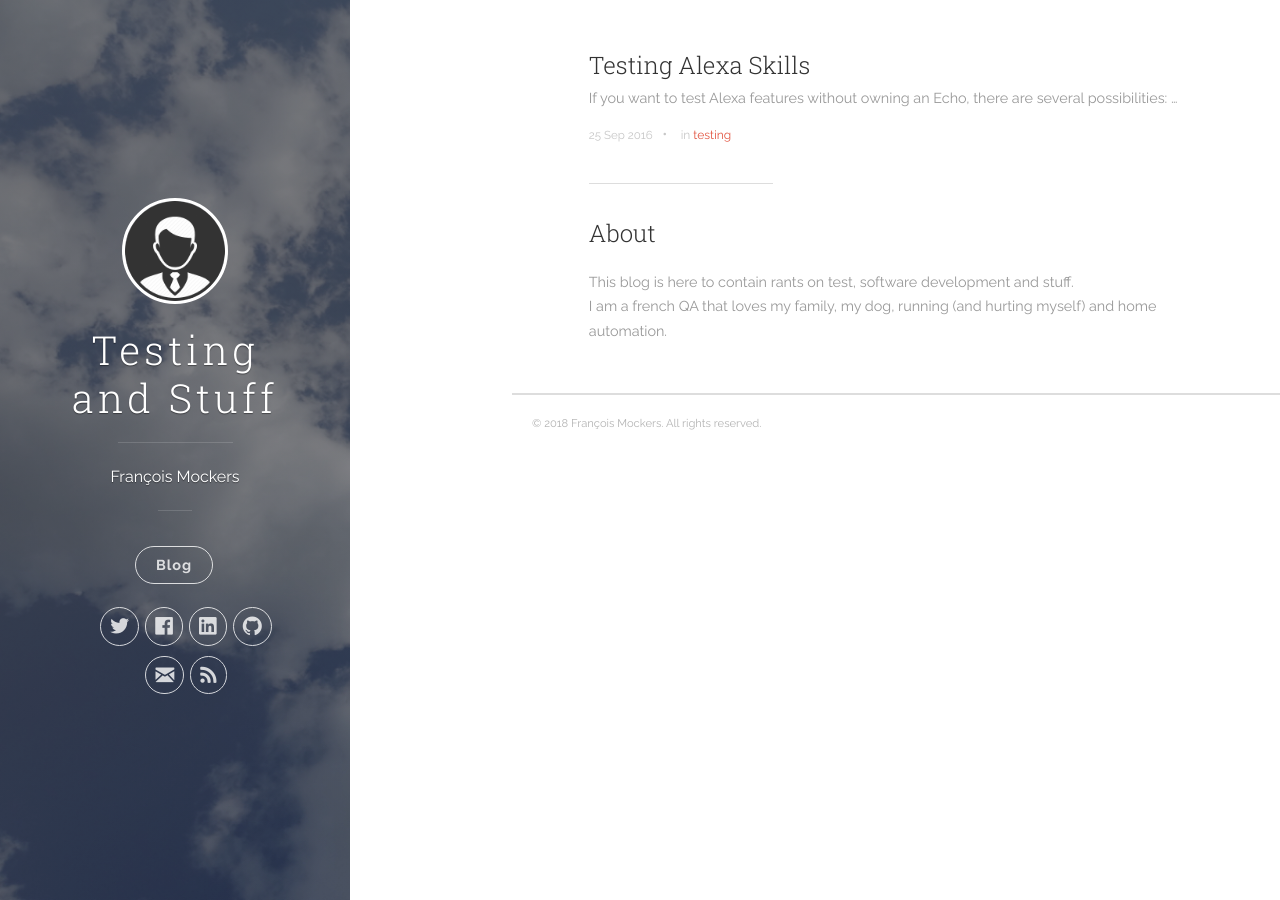
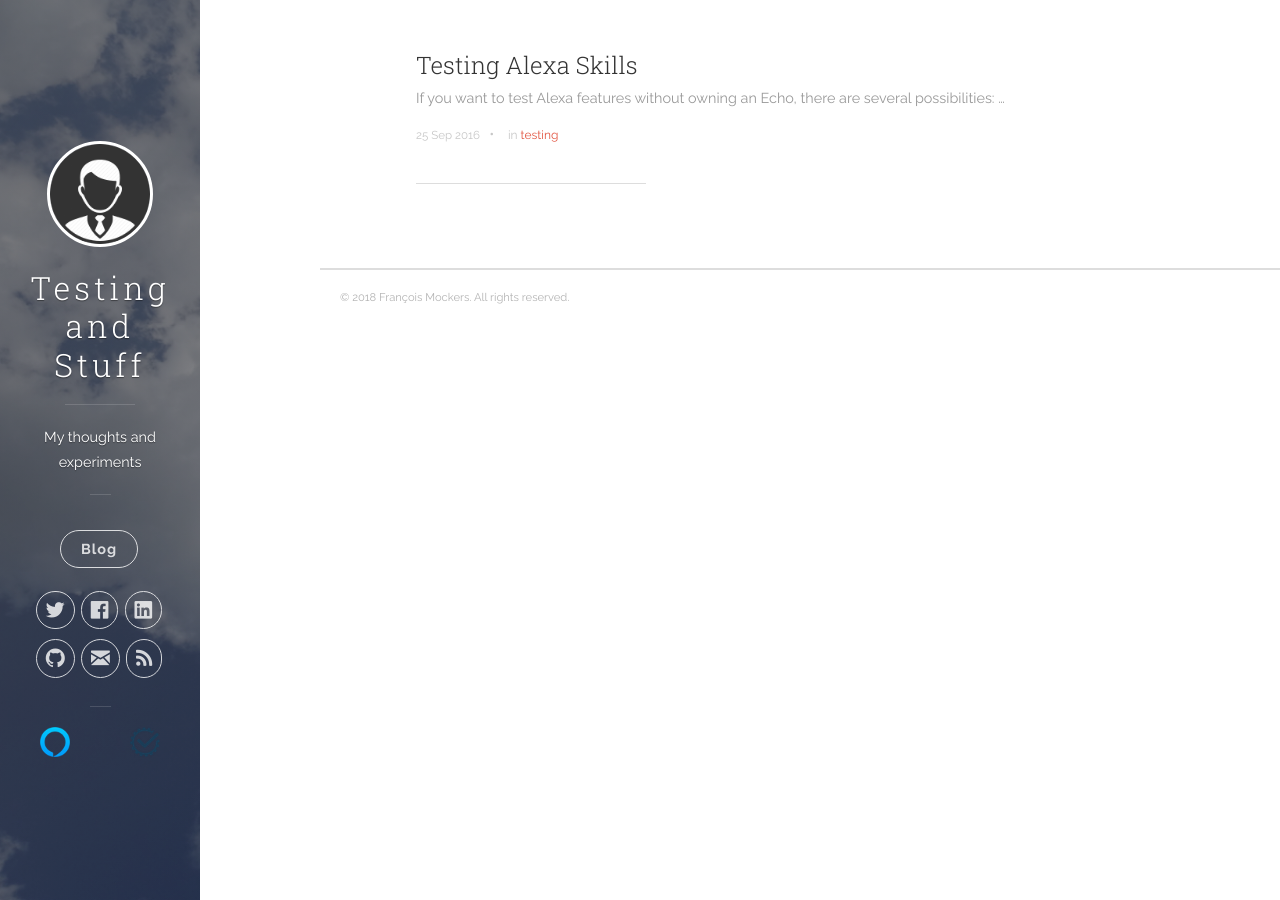
Before and after one commit to mockersf/mockersf.github.io, a Jekyll site: the page built from index.html, in a window 1280 px wide. Built offline with Jekyll 4.4.1, drawn with Linux system fonts in a browser that asks for light colours; nearby versions of some CDN libraries; the list of posts is cut into pages by our own code.

Commit message:
update style and version

```diff
--- a/Gemfile
+++ b/Gemfile
@@ -1,2 +1,3 @@
 source 'https://rubygems.org'
 gem 'github-pages'
+gem 'jekyll-paginate'
--- a/_config.yml
+++ b/_config.yml
@@ -1,6 +1,6 @@
 # Site settings
 title: Testing and Stuff
-description: 'François Mockers'
+description: 'My thoughts and experiments'
 url: 'http://mockersf.github.io/'
 baseurl: '/'
 google_analytics: 'UA-84705806-1'
@@ -35,5 +35,5 @@
   # do not replace newlines by <br>s
   hard_wrap: false
 
-gems: ['jekyll-paginate']
+plugins: ['jekyll-paginate']
 exclude: ['README.md', 'Gemfile', 'Gemfile.lock']
--- a/_includes/header.html
+++ b/_includes/header.html
@@ -92,6 +92,18 @@
 
         </div>
 
+        <hr class="panel-cover__divider panel-cover__divider--secondary">
+
+        <div class="panel-cover__description">
+          <div style="display: flex; flex-direction: row-reverse; flex-wrap: wrap-reverse; justify-content: space-between">
+            {% for tagitem in site.tags %}
+              <div id="{{ tagitem[0] }}" style="padding: 1; order: {{ site.posts | where_exp:"item","item.tags contains tagitem[0]" | size }};">
+                <img src="{{ "images/tags/" | append: tagitem[0] | append: ".png" | prepend: site.baseurl}}" style="width: 30px; height: 30px;" />
+              </div>
+            {% endfor %}
+          </div>
+        </div>
+
       </div>
 
     </div>
--- a/css/uno.css
+++ b/css/uno.css
@@ -1098,9 +1098,9 @@
 
 .content-wrapper {
 	z-index: 800;
-	width: 60%;
+	width: 75%;
 	max-width: 1000px;
-	margin-left: 40%; }
+	margin-left: 25%; }
 
 .content-wrapper__inner {
 	margin: 0 10%;
@@ -1194,13 +1194,13 @@
 
 .panel-title {
 	margin: 0 0 5px 0;
-	font-size: 2.5em;
+	font-size: 2em;
 	letter-spacing: 4px;
 	color: #FFF; }
 
 .panel-subtitle {
 	font-family: "Roboto Slab", serif;
-	font-size: 1.2em;
+	font-size: 1em;
 	font-weight: lighter;
 	letter-spacing: 3px;
 	color: #cccccc;
@@ -1217,8 +1217,8 @@
 	background-size: cover; }
 
 .panel-cover--collapsed {
-	width: 40%;
-	max-width: 350px; }
+	width: 25%;
+	max-width: 200px; }
 
 .panel-cover--overlay {
 	display: block;
@@ -1236,7 +1236,9 @@
 	margin-bottom: .2em; }
 
 .panel-cover__description {
-	margin: 0 30px; }
+	margin: 0 10px;
+	font-size: 0.9em
+}
 
 .panel-cover__divider {
 	width: 50%;
@@ -1260,7 +1262,7 @@
 	vertical-align: middle;
 	position: relative;
 	z-index: 800;
-	padding: 0 60px; }
+	padding: 0 30px; }
 
 .panel-main__content {
 	max-width: 620px;
@@ -1284,7 +1286,8 @@
 	margin-top: 10px; }
 
 .cover-navigation--social {
-	margin-left: 30px; }
+	margin-left: 0;
+	margin-top: 5px; }
 
 .cover-green {
 	background-color: rgba(21, 111, 120, 0.6);
@@ -1353,7 +1356,7 @@
 	right: 0;
 	left: 0;
 	width: 100%;
-	height: 42px;
+	height: 25px;
 	background: rgba(0, 0, 0, 0.40);
 	border-bottom: 1px solid rgba(255, 255, 255, 0.1);
 	text-align: center; }
@@ -1362,7 +1365,7 @@
 .btn-mobile-close__icon {
 	position: relative;
 	top: 3px;
-	font-size: 36px;
+	font-size: 20px;
 	color: #FFF; }
 
 nav {
@@ -1392,7 +1395,7 @@
 			opacity: 1; }
 
 .navigation--social {
-	margin-left: 1.5em; }
+	margin-left: 0; }
 	.navigation--social a {
 		padding: 6px 8px 6px 9px; }
 		.navigation--social a .label {
@@ -1562,21 +1565,8 @@
 
 @media all and (min-width: 1300px) {
 	.content-wrapper {
-		margin-left: 400px; } }
+		margin-left: 250; } }
 @media all and (max-width: 1100px) {
-	.panel-cover__logo {
-		width: 70px; }
-
-	.panel-title {
-		font-size: 2em; }
-
-	.panel-subtitle {
-		font-size: 1em; }
-
-	.panel-cover__description {
-		margin: 0 10px;
-		font-size: .9em; }
-
 	.navigation--social {
 		margin-top: 5px;
 		margin-left: 0; } }
@@ -1598,7 +1588,7 @@
 
 	.panel-cover__description {
 		display: block;
-		max-width: 600px;
+		max-width: 200px;
 		margin: 0 auto; }
 
 	.panel-cover__divider--secondary {
@@ -1616,7 +1606,7 @@
 			background-position: center center; }
 			.panel-cover.panel-cover--collapsed .panel-main__inner {
 				display: block;
-				padding: 70px 0 30px 0; }
+				padding: 30px 0 30px 0; }
 			.panel-cover.panel-cover--collapsed .panel-cover__logo {
 				width: 60px;
 				border-width: 2px; }
@@ -1652,7 +1642,9 @@
 				width: 80%;
 				margin-bottom: .4em; }
 		.cover-navigation.navigation--social {
-			padding-top: 5px; }
+			padding-top: 5px;
+			margin-top: 5px;
+			margin-left: 0; }
 			.cover-navigation.navigation--social .navigation li {
 				display: inline-block;
 				width: 25.8%; }
--- a/js/main.js
+++ b/js/main.js
@@ -12,7 +12,7 @@
       $('.content-wrapper').addClass('animated slideInRight')
     } else {
       $('.panel-cover').css('max-width', currentWidth)
-      $('.panel-cover').animate({'max-width': '350px', 'width': '40%'}, 400, swing = 'swing', function () {})
+      $('.panel-cover').animate({'max-width': '200px', 'width': '25%'}, 400, swing = 'swing', function () {})
     }
   })
 
@@ -26,14 +26,14 @@
       $('.content-wrapper').addClass('animated slideInRight')
     } else {
       $('.panel-cover').css('max-width', currentWidth)
-      $('.panel-cover').animate({'max-width': '350px', 'width': '40%'}, 400, swing = 'swing', function () {})
+      $('.panel-cover').animate({'max-width': '200px', 'width': '25%'}, 400, swing = 'swing', function () {})
     }
   })
 
-  if (window.location.hash && window.location.hash == '#blog') {
+//  if (window.location.hash && window.location.hash == '#blog') {
     $('.panel-cover').addClass('panel-cover--collapsed')
     $('.about').addClass('hidden')
-  }
+//  }
 
   if (window.location.hash && window.location.hash == '#about') {
     $('.panel-cover').addClass('panel-cover--collapsed')
```
Also changed, not shown: Gemfile.lock, images/tags/alexa.png (added), images/tags/aws.png (added), images/tags/rust.png (added), images/tags/scala.png (added), images/tags/tests.png (added), 1 other file.
